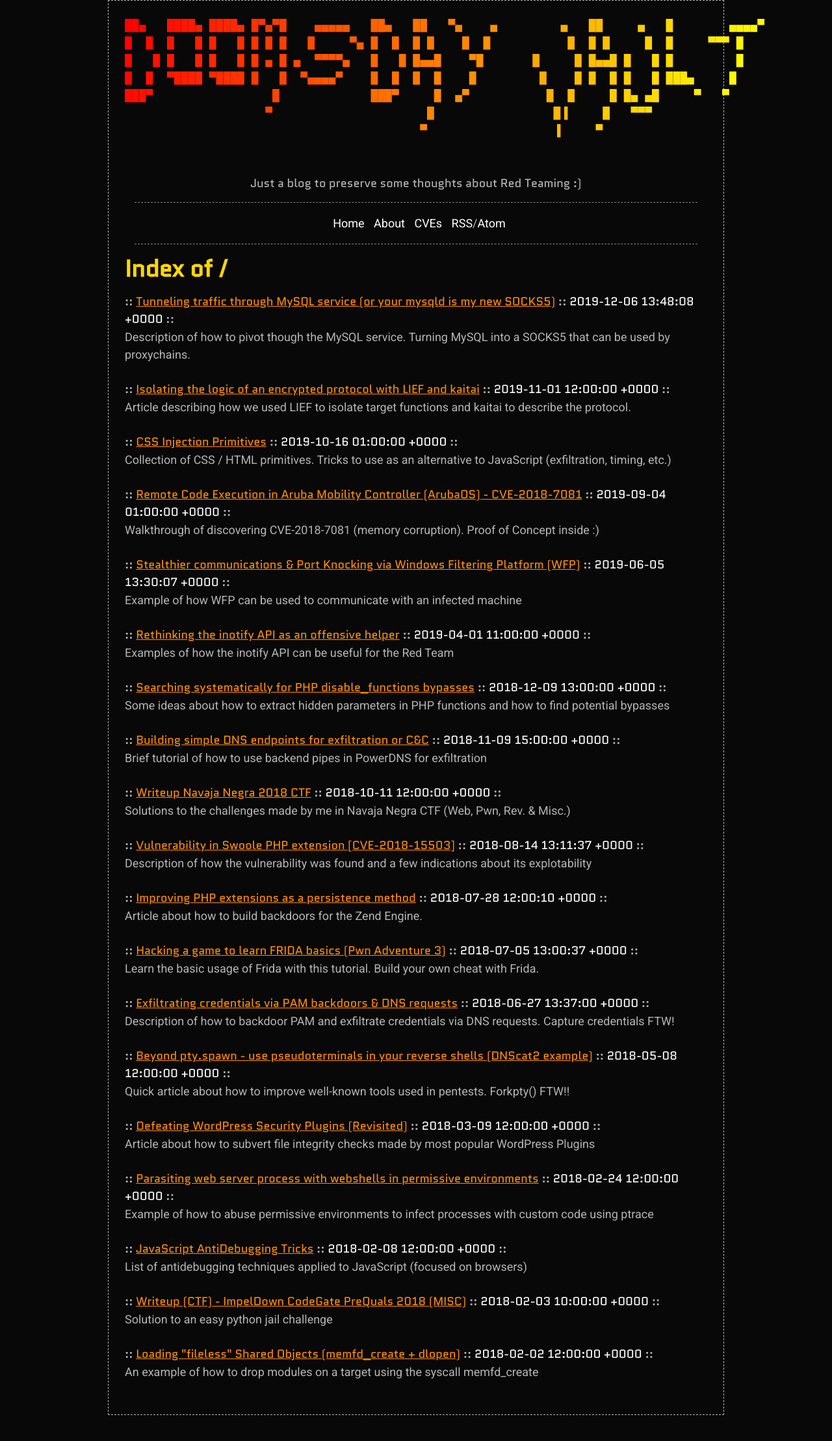
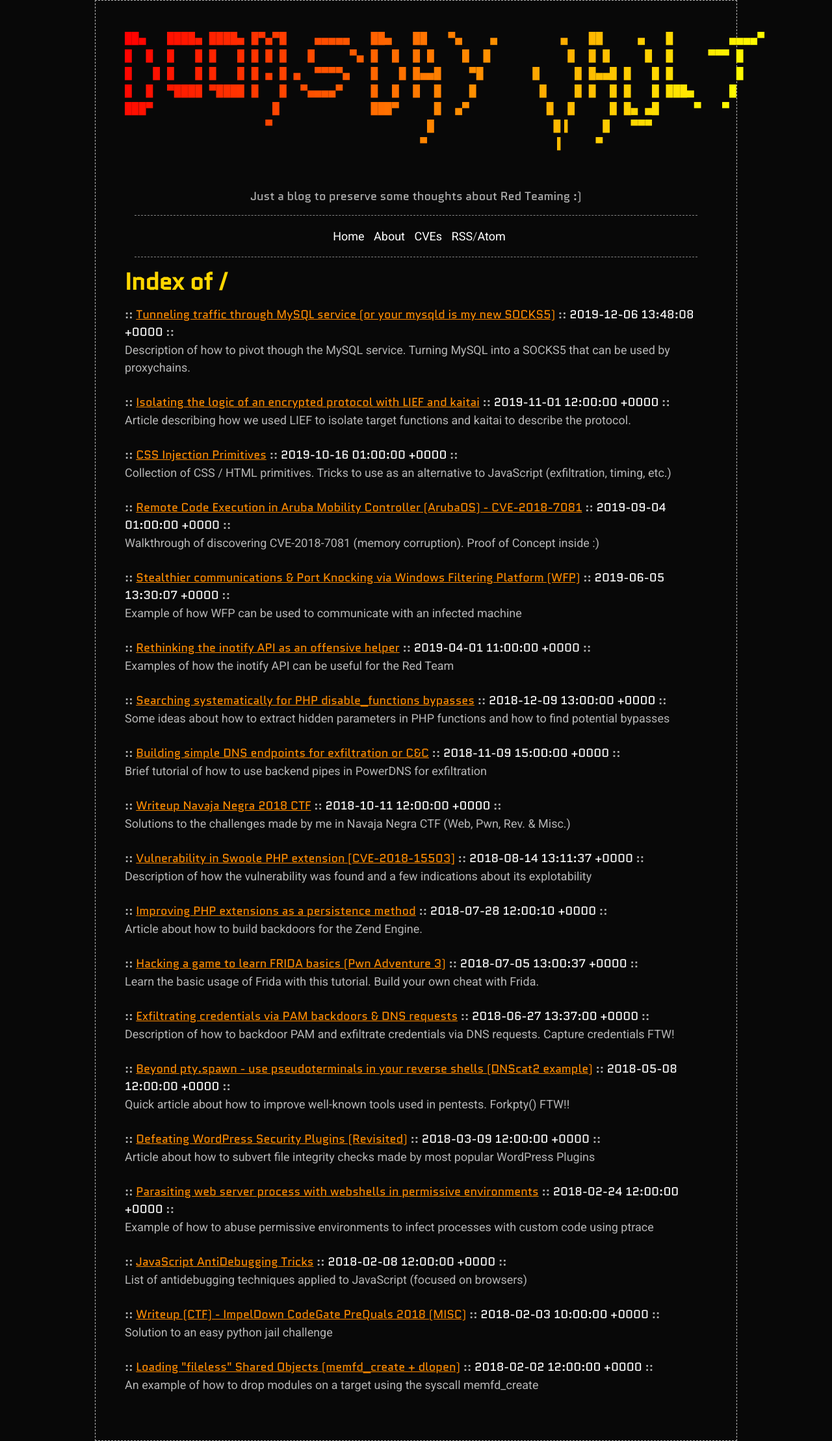
Before and after one commit to X-C3LL/x-c3ll.github.io, a Jekyll site: the page built from index.html, in a window 1280 px wide. Shown: the whole page at 65% size. Built offline with Jekyll 4.4.1, drawn with Linux system fonts in a browser that asks for light colours; before the commit the page ends 2178 px from its top, so only the background shows below that.

Commit message:
Update style.css

```diff
--- a/assets/css/style.css
+++ b/assets/css/style.css
@@ -3,7 +3,7 @@
 body {
 	background-color: rgba(0,0,0,0.97);
 	color: rgba(255,255,255,0.7);
-	padding: 25px;
+	padding: 45px;
 	margin: auto;
 	width: 70%;
 	border: 1px dashed rgba(255,255,255,0.7);
```
